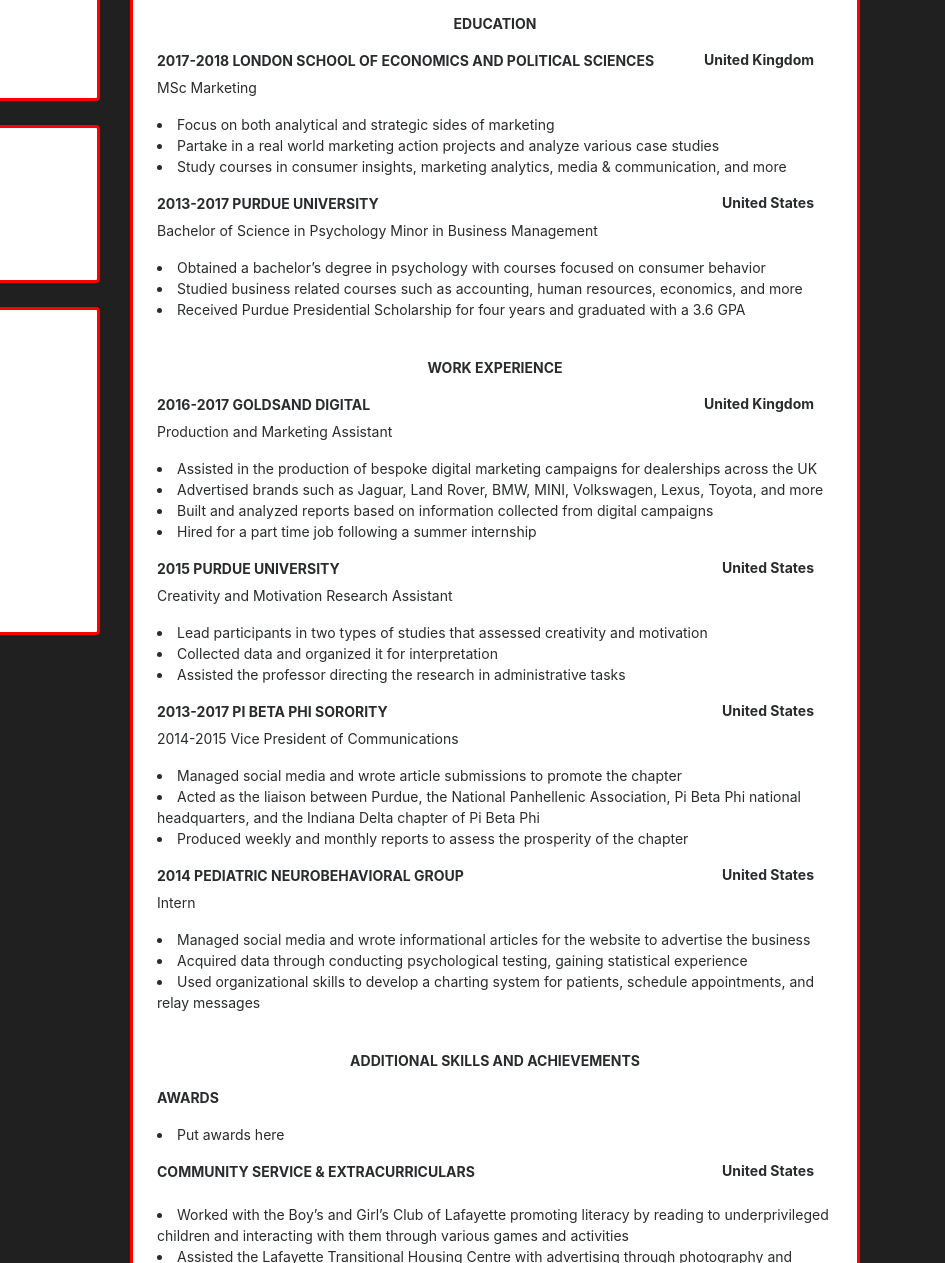
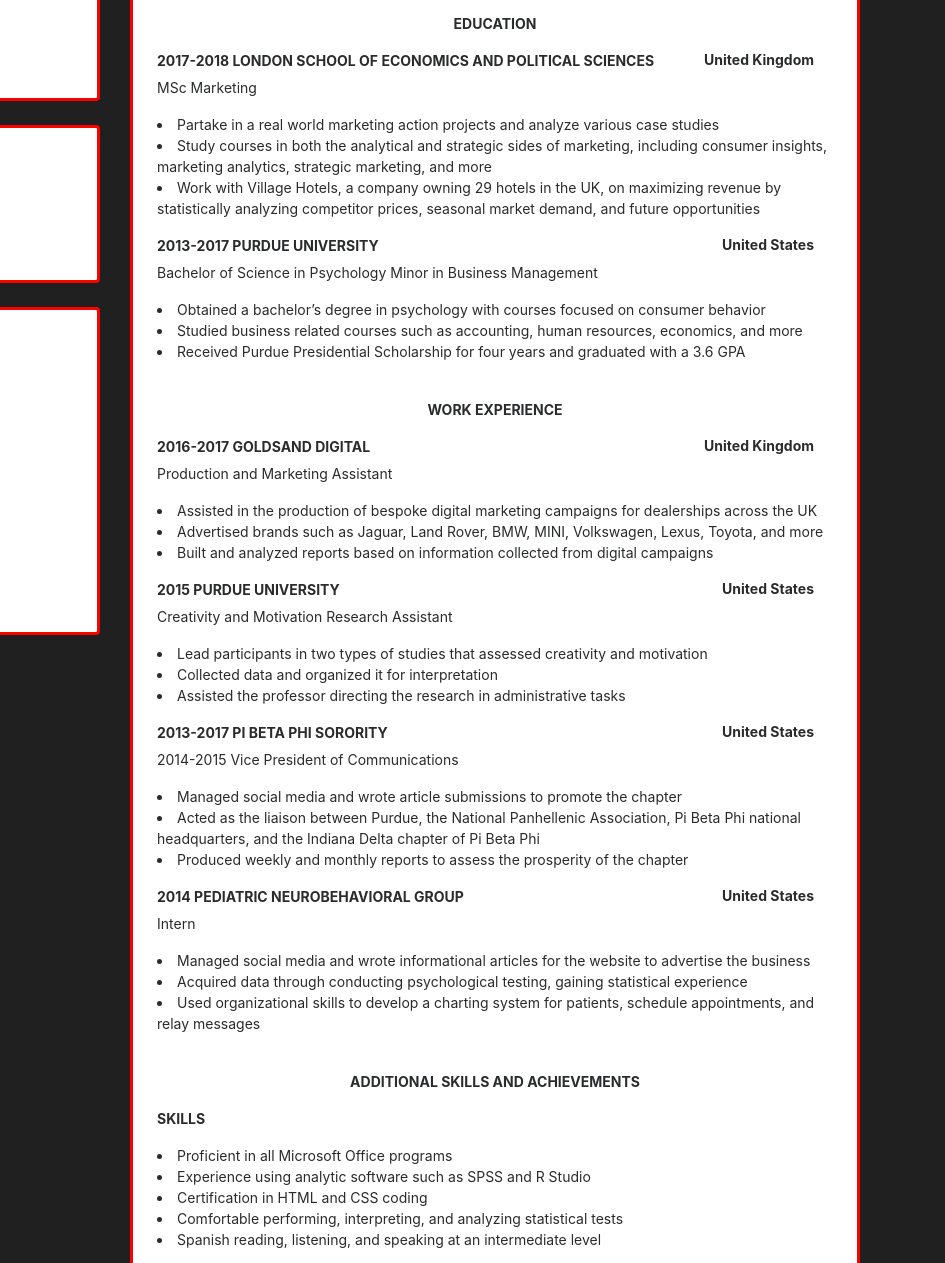
Before and after one commit to andriaassalley/andriaassalley.github.io, a plain HTML site: page index.html in a window 1280 px wide. Shown: the part 865-2128 px from the top of the page, 335-1280 px from the left. Drawn offline with nearby package versions, Linux system fonts and the light colour scheme.

Commit message:
Update index.html

```diff
--- a/index.html
+++ b/index.html
@@ -100,9 +100,9 @@
 
 						<p class="in-lign">2017-2018 LONDON SCHOOL OF ECONOMICS AND POLITICAL SCIENCES</p><p class="in-lign text-right">United Kingdom</p>
 							<p>MSc Marketing</p>
-						<p><li>Focus on both analytical and strategic sides of marketing</li>
-						<li>Partake in a real world marketing action projects and analyze various case studies</li>
-						<li>Study courses in consumer insights, marketing analytics, media & communication, and more</li></p>
+						<p><li>Partake in a real world marketing action projects and analyze various case studies</li>
+						<li>Study courses in both the analytical and strategic sides of marketing, including consumer insights, marketing analytics, strategic marketing, and more</li>
+						<li>Work with Village Hotels, a company owning 29 hotels in the UK, on maximizing revenue by statistically analyzing competitor prices, seasonal market demand, and future opportunities</li></p>
 
 						<p class="in-lign">2013-2017 PURDUE UNIVERSITY</p> <p class="in-lign text-right">United States</p>
 							<p>Bachelor of Science in Psychology Minor in Business Management</p>
@@ -116,8 +116,7 @@
 						<p>Production and Marketing Assistant </p>
 							<p><li>Assisted in the production of bespoke digital marketing campaigns for dealerships across the UK</li>
 							<li>Advertised brands such as Jaguar, Land Rover, BMW, MINI, Volkswagen, Lexus, Toyota, and more</li>
-							<li>Built and analyzed reports based on information collected from digital campaigns</li>
-							<li>Hired for a part time job following a summer internship</li></p>
+								<li>Built and analyzed reports based on information collected from digital campaigns</li></p>
 
 						<p class="in-lign">2015 PURDUE UNIVERSITY</p> <p class="in-lign text-right">United States </p>
 							<p>Creativity and Motivation Research Assistant</p>
@@ -140,8 +139,12 @@
 						<br>
 
 					<p class="res-subject text-center">ADDITIONAL SKILLS AND ACHIEVEMENTS</p>
-						<p class="res-subject">AWARDS</p><p class="text-right"></p>
-						<p><li>Put awards here</li>
+						<p class="res-subject">SKILLS</p><p class="text-right"></p>
+						<p><li>Proficient in all Microsoft Office programs</li>
+							<li>Experience using analytic software such as SPSS and R Studio</li>
+							<li>Certification in HTML and CSS coding</li>
+							<li>Comfortable performing, interpreting, and analyzing statistical tests</li>
+							<li>Spanish reading, listening, and speaking at an intermediate level</li>
 						</p>
 						<p class="res-subject in-lign">COMMUNITY SERVICE & EXTRACURRICULARS</p><p class="in-lign text-right">United States</p>
 						<p>
```
